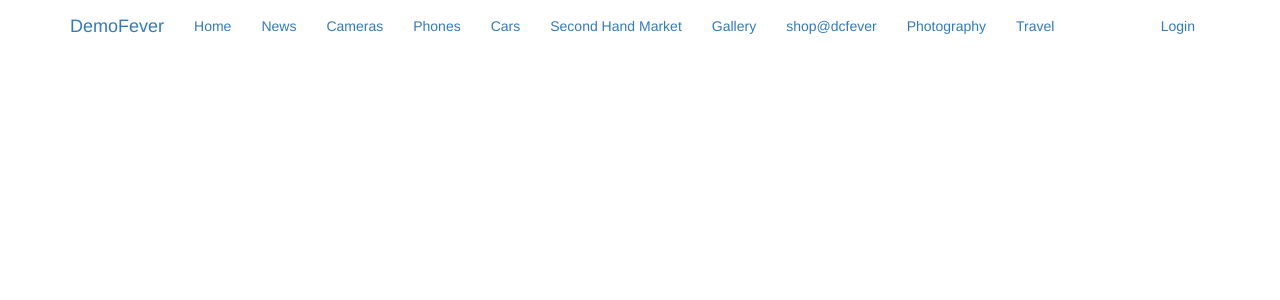
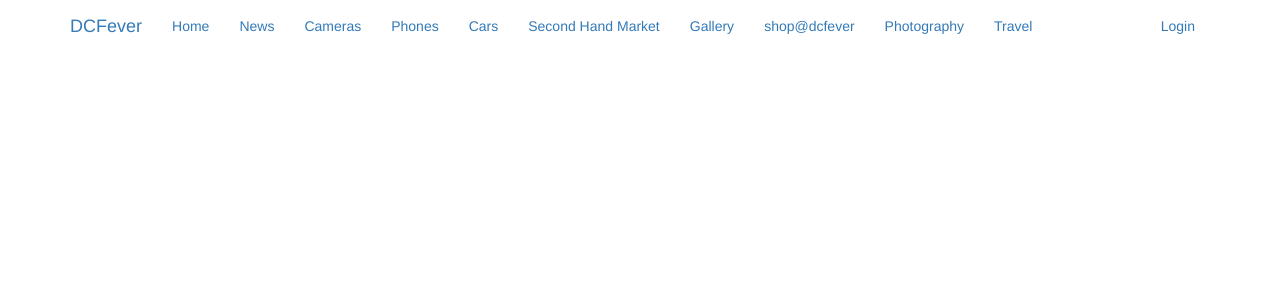
Before and after one commit to ltek0/Flask-Exercise, a Flask app: page /news in a window 1280 px wide. Shown: the top 300 px of the page. Run offline with Flask 3, Linux system fonts and the light colour scheme; parts of the project's set-up code (start-up, migrations or seed data) failed here and were passed over; some libraries are stand-ins or nearby versions.

Commit message:
Update _navgation_bar.html.j2
Signed-off-by: irislau711 <144003444+irislau711@users.noreply.github.com>

```diff
--- a/app/templates/_navgation_bar.html.j2
+++ b/app/templates/_navgation_bar.html.j2
@@ -13,7 +13,7 @@
                     <span class="icon-bar"></span>
                     <span class="icon-bar"></span>
                 </button>
-                <a class="navbar-brand" href="{{ url_for("index") }}">DemoFever</a>
+                <a class="navbar-brand" href="{{ url_for("index") }}">DCFever</a>
             </div>
             <div class="collapse navbar-collapse" id="bs-example-navbar-collapse-1">
                 <ul class="nav navbar-nav">
```
